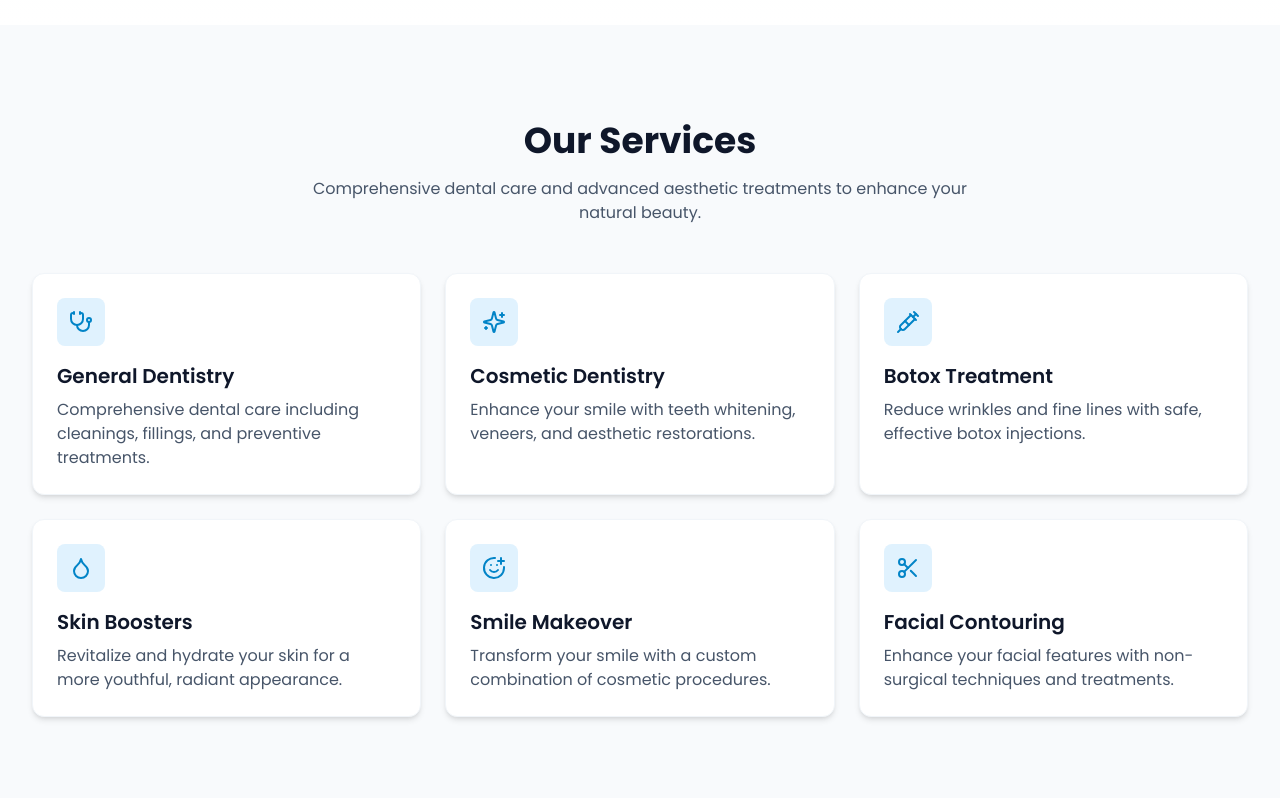
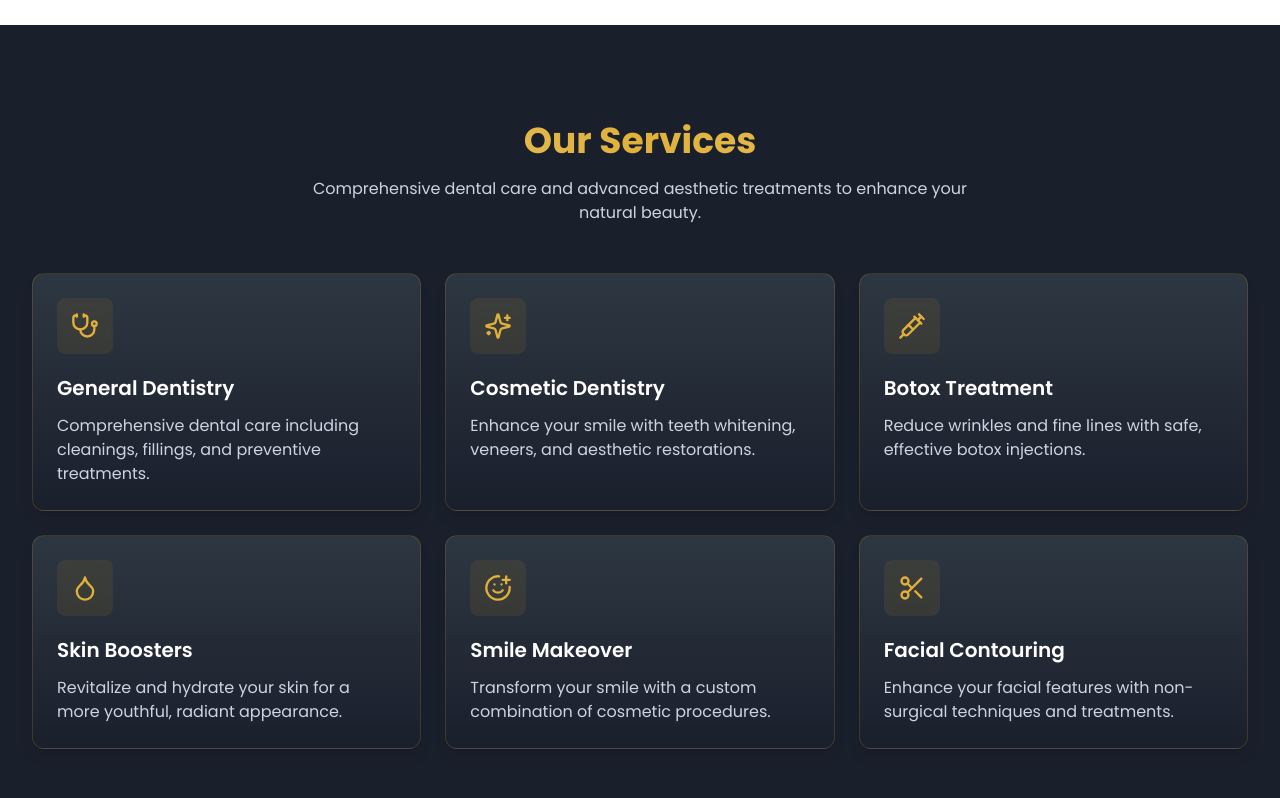
Before and after one commit to Uzihttps/elbaghdadi-dental, a React (Vite) app: page / in a window 1280 px wide. Shown: the part 683-1481 px from the top of the page. Built offline with nearby package versions, Linux system fonts and the light colour scheme.

Commit message:
Refactor: Apply dark theme and animations
Implement a dark theme with black, grey, and gold color scheme. Add animations throughout the website for a more engaging user experience.

```diff
--- a/src/components/Footer.tsx
+++ b/src/components/Footer.tsx
@@ -1,5 +1,6 @@
 
 import { Stethoscope, Instagram, Facebook, Twitter } from "lucide-react";
+import { motion } from "framer-motion";
 
 const Footer = () => {
   const currentYear = new Date().getFullYear();
@@ -36,50 +37,61 @@ const Footer = () => {
   ];
 
   return (
-    <footer className="bg-slate-900 text-slate-300 pt-16 pb-8">
+    <footer className="bg-charcoal-900 text-slate-300 pt-16 pb-8">
       <div className="container">
         <div className="grid grid-cols-1 md:grid-cols-2 lg:grid-cols-4 gap-8">
-          <div>
+          <motion.div
+            initial={{ opacity: 0, y: 20 }}
+            whileInView={{ opacity: 1, y: 0 }}
+            viewport={{ once: true }}
+            transition={{ duration: 0.5 }}
+          >
             <div className="flex items-center gap-2 mb-4">
-              <Stethoscope className="h-8 w-8 text-dental-400" />
+              <Stethoscope className="h-8 w-8 text-gold-400" />
               <span className="font-bold text-xl text-white">El Baghdadi Dental</span>
             </div>
             <p className="mb-6">
               Comprehensive dental care and aesthetic treatments for a beautiful smile and enhanced natural appearance.
             </p>
             <div className="flex gap-4">
-              <a href="#" className="text-slate-300 hover:text-dental-400 transition-colors" aria-label="Instagram">
+              <a href="#" className="text-slate-300 hover:text-gold-400 transition-colors" aria-label="Instagram">
                 <Instagram className="h-5 w-5" />
               </a>
-              <a href="#" className="text-slate-300 hover:text-dental-400 transition-colors" aria-label="Facebook">
+              <a href="#" className="text-slate-300 hover:text-gold-400 transition-colors" aria-label="Facebook">
                 <Facebook className="h-5 w-5" />
               </a>
-              <a href="#" className="text-slate-300 hover:text-dental-400 transition-colors" aria-label="Twitter">
+              <a href="#" className="text-slate-300 hover:text-gold-400 transition-colors" aria-label="Twitter">
                 <Twitter className="h-5 w-5" />
               </a>
             </div>
-          </div>
+          </motion.div>
 
-          {footerLinks.map((column) => (
-            <div key={column.title}>
-              <h4 className="font-medium text-white text-lg mb-4">{column.title}</h4>
+          {footerLinks.map((column, index) => (
+            <motion.div
+              key={column.title}
+              initial={{ opacity: 0, y: 20 }}
+              whileInView={{ opacity: 1, y: 0 }}
+              viewport={{ once: true }}
+              transition={{ duration: 0.5, delay: index * 0.1 }}
+            >
+              <h4 className="font-medium text-gold-400 text-lg mb-4">{column.title}</h4>
               <ul className="space-y-2">
                 {column.links.map((link) => (
                   <li key={link.name}>
                     <a
                       href={link.href}
-                      className="text-slate-400 hover:text-dental-400 transition-colors"
+                      className="text-slate-400 hover:text-gold-400 transition-colors"
                     >
                       {link.name}
                     </a>
                   </li>
                 ))}
               </ul>
-            </div>
+            </motion.div>
           ))}
         </div>
 
-        <div className="border-t border-slate-800 mt-12 pt-8 text-center text-slate-400">
+        <div className="border-t border-charcoal-800 mt-12 pt-8 text-center text-slate-400">
           <p>© {currentYear} El Baghdadi Dental. All rights reserved.</p>
         </div>
       </div>
--- a/src/components/ServiceCard.tsx
+++ b/src/components/ServiceCard.tsx
@@ -12,22 +12,38 @@ interface ServiceCardProps {
 }
 
 const ServiceCard = ({ icon: Icon, title, description, delay = 0, className }: ServiceCardProps) => {
+  const cardVariants = {
+    hidden: { opacity: 0, y: 20 },
+    visible: {
+      opacity: 1,
+      y: 0,
+      transition: {
+        duration: 0.5,
+        ease: "easeOut"
+      }
+    },
+    hover: {
+      y: -10,
+      transition: {
+        duration: 0.3
+      }
+    }
+  };
+
   return (
     <motion.div
       className={cn(
-        "bg-white p-6 rounded-xl shadow-md border border-slate-100 hover:shadow-lg transition-shadow",
+        "elegant-card p-6 rounded-xl backdrop-blur-sm transition-all duration-300",
         className
       )}
-      initial={{ opacity: 0, y: 20 }}
-      whileInView={{ opacity: 1, y: 0 }}
-      viewport={{ once: true }}
-      transition={{ duration: 0.5, delay: delay }}
+      variants={cardVariants}
+      whileHover="hover"
     >
-      <div className="h-12 w-12 rounded-lg bg-dental-100 text-dental-600 flex items-center justify-center mb-4">
-        <Icon className="h-6 w-6" />
+      <div className="h-14 w-14 rounded-lg bg-gold-500/10 text-gold-400 flex items-center justify-center mb-5 backdrop-blur-sm">
+        <Icon className="h-7 w-7" />
       </div>
-      <h3 className="text-xl font-semibold text-slate-900 mb-2">{title}</h3>
-      <p className="text-slate-600">{description}</p>
+      <h3 className="text-xl font-semibold text-white mb-3">{title}</h3>
+      <p className="text-slate-300">{description}</p>
     </motion.div>
   );
 };
--- a/src/components/Services.tsx
+++ b/src/components/Services.tsx
@@ -37,23 +37,39 @@ const Services = () => {
     },
   ];
 
+  const containerVariants = {
+    hidden: { opacity: 0 },
+    visible: {
+      opacity: 1,
+      transition: {
+        staggerChildren: 0.2
+      }
+    }
+  };
+
   return (
-    <section id="services" className="section bg-slate-50">
+    <section id="services" className="section bg-charcoal-900">
       <div className="container">
         <motion.div
           className="text-center max-w-2xl mx-auto mb-12"
-          initial={{ opacity: 0, y: 20 }}
+          initial={{ opacity: 0, y: 30 }}
           whileInView={{ opacity: 1, y: 0 }}
           viewport={{ once: true }}
-          transition={{ duration: 0.5 }}
+          transition={{ duration: 0.7, ease: "easeOut" }}
         >
-          <h2 className="text-3xl md:text-4xl font-bold text-slate-900 mb-4">Our Services</h2>
-          <p className="text-slate-600">
+          <h2 className="text-3xl md:text-4xl font-bold gold-gradient mb-4">Our Services</h2>
+          <p className="text-slate-300">
             Comprehensive dental care and advanced aesthetic treatments to enhance your natural beauty.
           </p>
         </motion.div>
 
-        <div className="grid grid-cols-1 md:grid-cols-2 lg:grid-cols-3 gap-6">
+        <motion.div
+          className="grid grid-cols-1 md:grid-cols-2 lg:grid-cols-3 gap-6"
+          variants={containerVariants}
+          initial="hidden"
+          whileInView="visible"
+          viewport={{ once: true }}
+        >
           {services.map((service, index) => (
             <ServiceCard
               key={service.title}
@@ -63,7 +79,7 @@ const Services = () => {
               delay={0.1 * index}
             />
           ))}
-        </div>
+        </motion.div>
       </div>
     </section>
   );
--- a/src/index.css
+++ b/src/index.css
@@ -7,33 +7,33 @@
 
 @layer base {
   :root {
-    --background: 210 50% 98%;
-    --foreground: 222.2 84% 4.9%;
+    --background: 220 13% 18%;
+    --foreground: 210 40% 98%;
 
-    --card: 0 0% 100%;
-    --card-foreground: 222.2 84% 4.9%;
+    --card: 220 13% 23%;
+    --card-foreground: 210 40% 98%;
 
-    --popover: 0 0% 100%;
-    --popover-foreground: 222.2 84% 4.9%;
+    --popover: 220 13% 23%;
+    --popover-foreground: 210 40% 98%;
 
-    --primary: 199 84% 55%;
-    --primary-foreground: 210 40% 98%;
+    --primary: 43 84% 51%;
+    --primary-foreground: 220 13% 18%;
 
-    --secondary: 210 40% 96.1%;
-    --secondary-foreground: 222.2 47.4% 11.2%;
+    --secondary: 220 13% 28%;
+    --secondary-foreground: 210 40% 98%;
 
-    --muted: 210 40% 96.1%;
-    --muted-foreground: 215.4 16.3% 46.9%;
+    --muted: 220 13% 28%;
+    --muted-foreground: 215 20.2% 75%;
 
-    --accent: 152 55% 85%;
-    --accent-foreground: 222.2 47.4% 11.2%;
+    --accent: 43 84% 51%;
+    --accent-foreground: 220 13% 18%;
 
     --destructive: 0 84.2% 60.2%;
     --destructive-foreground: 210 40% 98%;
 
-    --border: 214.3 31.8% 91.4%;
-    --input: 214.3 31.8% 91.4%;
-    --ring: 199 84% 55%;
+    --border: 220 13% 28%;
+    --input: 220 13% 28%;
+    --ring: 43 84% 51%;
 
     --radius: 0.5rem;
 
@@ -47,41 +47,42 @@
     --sidebar-ring: 217.2 91.2% 59.8%;
   }
 
-  .dark {
-    --background: 222.2 84% 4.9%;
-    --foreground: 210 40% 98%;
+  .light {
+    --background: 0 0% 98%;
+    --foreground: 240 10% 3.9%;
 
-    --card: 222.2 84% 4.9%;
-    --card-foreground: 210 40% 98%;
+    --card: 0 0% 100%;
+    --card-foreground: 240 10% 3.9%;
 
-    --popover: 222.2 84% 4.9%;
-    --popover-foreground: 210 40% 98%;
+    --popover: 0 0% 100%;
+    --popover-foreground: 240 10% 3.9%;
 
-    --primary: 210 40% 98%;
-    --primary-foreground: 222.2 47.4% 11.2%;
+    --primary: 43 84% 51%;
+    --primary-foreground: 0 0% 98%;
 
-    --secondary: 217.2 32.6% 17.5%;
-    --secondary-foreground: 210 40% 98%;
+    --secondary: 240 4.8% 95.9%;
+    --secondary-foreground: 240 5.9% 10%;
 
-    --muted: 217.2 32.6% 17.5%;
-    --muted-foreground: 215 20.2% 65.1%;
+    --muted: 240 4.8% 95.9%;
+    --muted-foreground: 240 3.8% 46.1%;
 
-    --accent: 217.2 32.6% 17.5%;
-    --accent-foreground: 210 40% 98%;
+    --accent: 43 84% 51%;
+    --accent-foreground: 0 0% 98%;
 
-    --destructive: 0 62.8% 30.6%;
-    --destructive-foreground: 210 40% 98%;
+    --destructive: 0 84.2% 60.2%;
+    --destructive-foreground: 0 0% 98%;
 
-    --border: 217.2 32.6% 17.5%;
-    --input: 217.2 32.6% 17.5%;
-    --ring: 212.7 26.8% 83.9%;
-    --sidebar-background: 240 5.9% 10%;
-    --sidebar-foreground: 240 4.8% 95.9%;
-    --sidebar-primary: 224.3 76.3% 48%;
-    --sidebar-primary-foreground: 0 0% 100%;
-    --sidebar-accent: 240 3.7% 15.9%;
-    --sidebar-accent-foreground: 240 4.8% 95.9%;
-    --sidebar-border: 240 3.7% 15.9%;
+    --border: 240 5.9% 90%;
+    --input: 240 5.9% 90%;
+    --ring: 43 84% 51%;
+
+    --sidebar-background: 0 0% 98%;
+    --sidebar-foreground: 240 5.3% 26.1%;
+    --sidebar-primary: 240 5.9% 10%;
+    --sidebar-primary-foreground: 0 0% 98%;
+    --sidebar-accent: 240 4.8% 95.9%;
+    --sidebar-accent-foreground: 240 5.9% 10%;
+    --sidebar-border: 220 13% 91%;
     --sidebar-ring: 217.2 91.2% 59.8%;
   }
 }
@@ -102,4 +103,16 @@
   .container {
     @apply px-4 md:px-6 mx-auto max-w-7xl;
   }
+
+  .gold-glow {
+    text-shadow: 0 0 10px rgba(228, 178, 65, 0.5);
+  }
+
+  .gold-gradient {
+    @apply bg-gradient-to-r from-gold-300 via-gold-400 to-gold-300 bg-clip-text text-transparent;
+  }
+
+  .elegant-card {
+    @apply bg-gradient-to-b from-charcoal-800 to-charcoal-900 border border-gold-500/20 shadow-lg hover:shadow-gold-500/10;
+  }
 }
--- a/tailwind.config.ts
+++ b/tailwind.config.ts
@@ -86,6 +86,30 @@ export default {
 					'700': '#147261',
 					'800': '#145a4e',
 					'900': '#134a41',
+				},
+				gold: {
+					'50': '#fbf8f1',
+					'100': '#f7efd8',
+					'200': '#f0dda8',
+					'300': '#e7c665',
+					'400': '#e0b03a',
+					'500': '#d49a20',
+					'600': '#bf7c16',
+					'700': '#9e5d16',
+					'800': '#814a19',
+					'900': '#6c3d18',
+				},
+				charcoal: {
+					'50': '#f6f7f7',
+					'100': '#e1e4e6',
+					'200': '#c2c9cd',
+					'300': '#9ca7ae',
+					'400': '#768590',
+					'500': '#5d6b78',
+					'600': '#475561',
+					'700': '#394550',
+					'800': '#2d3742',
+					'900': '#1A1F2C',
 				}
 			},
 			borderRadius: {
@@ -119,12 +143,41 @@ export default {
 						opacity: '1',
 						transform: 'translateY(0)'
 					}
+				},
+				'fade-in': {
+					'0%': {
+						opacity: '0'
+					},
+					'100%': {
+						opacity: '1'
+					}
+				},
+				'slide-in-right': {
+					'0%': {
+						transform: 'translateX(100%)'
+					},
+					'100%': {
+						transform: 'translateX(0)'
+					}
+				},
+				'zoom-in': {
+					'0%': {
+						opacity: '0',
+						transform: 'scale(0.95)'
+					},
+					'100%': {
+						opacity: '1',
+						transform: 'scale(1)'
+					}
 				}
 			},
 			animation: {
 				'accordion-down': 'accordion-down 0.2s ease-out',
 				'accordion-up': 'accordion-up 0.2s ease-out',
-				'fade-in-up': 'fade-in-up 0.5s ease-out forwards'
+				'fade-in-up': 'fade-in-up 0.5s ease-out forwards',
+				'fade-in': 'fade-in 0.5s ease-out forwards',
+				'slide-in-right': 'slide-in-right 0.5s ease-out forwards',
+				'zoom-in': 'zoom-in 0.5s ease-out forwards'
 			},
 			fontFamily: {
 				'poppins': ['Poppins', 'sans-serif'],
```
